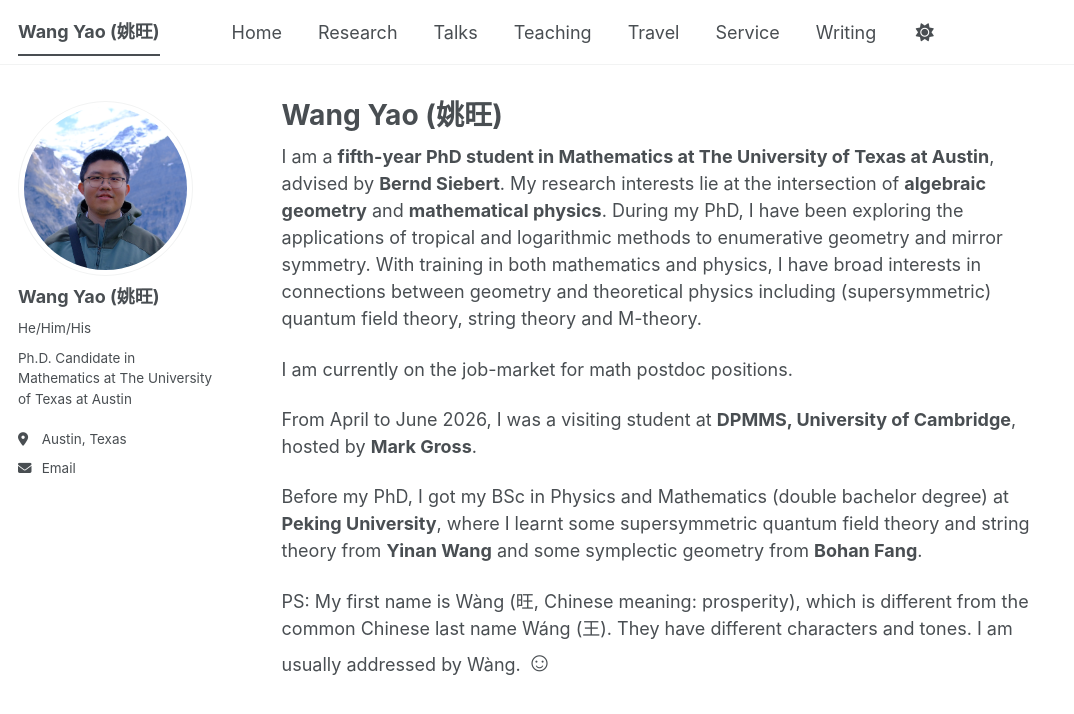
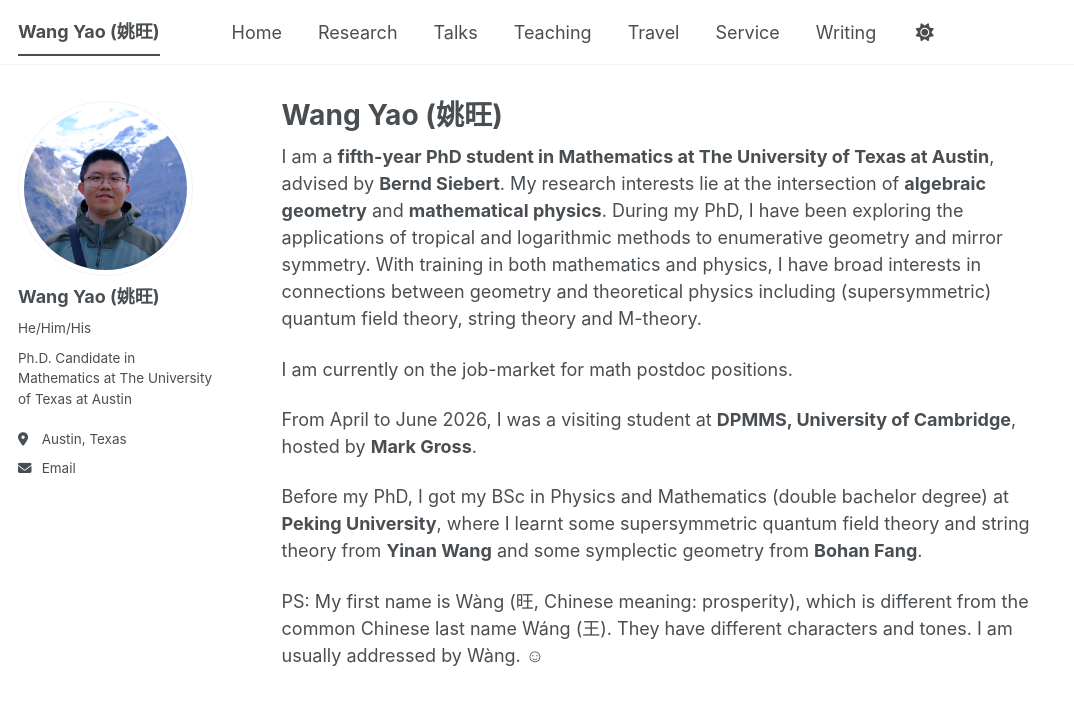
Before and after one commit to yaowang0604-git/yaowang0604-git.github.io, a Jekyll site: the page built from _pages/about.md, in a window 1280 px wide. Shown: the top 714 px of the page, without its empty margins (0-1074 px from the left). Built offline with Jekyll 4.4.1, drawn with Linux system fonts in a browser that asks for light colours; a style sheet for code colours, icons or effects is not loaded.

Commit message:
Update about.md

```diff
--- a/_pages/about.md
+++ b/_pages/about.md
@@ -15,4 +15,4 @@ From April to June 2026, I was a visiting student at **DPMMS, University of Camb
 
 Before my PhD, I got my BSc in Physics and Mathematics (double bachelor degree) at **Peking University**, where I learnt some supersymmetric quantum field theory and string theory from **Yinan Wang** and some symplectic geometry from **Bohan Fang**.
 
-PS: My first name is Wàng (旺, Chinese meaning: prosperity), which is different from the common Chinese last name Wáng (王). They have different characters and tones. I am usually addressed by Wàng. <span style="font-size: 1.5em;">☺</span>
+PS: My first name is Wàng (旺, Chinese meaning: prosperity), which is different from the common Chinese last name Wáng (王). They have different characters and tones. I am usually addressed by Wàng. ☺
```
